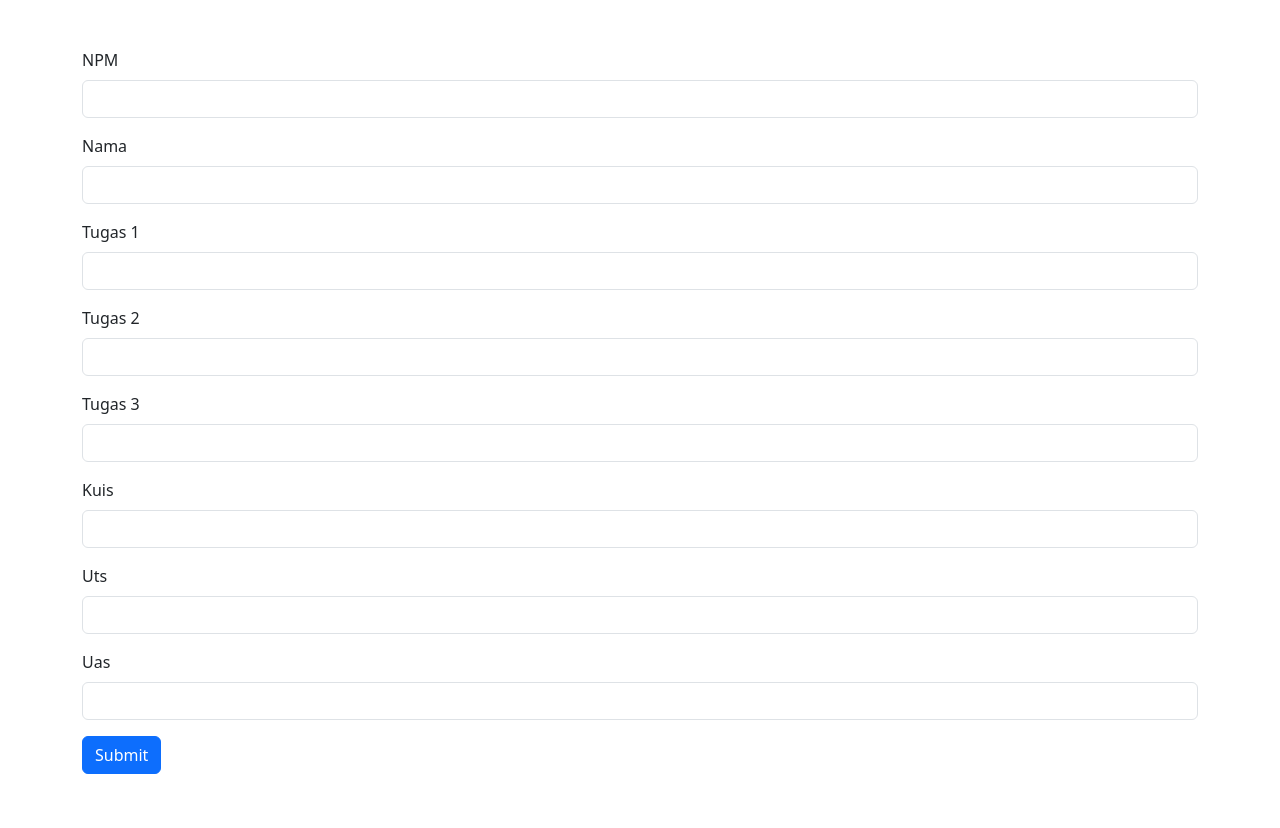
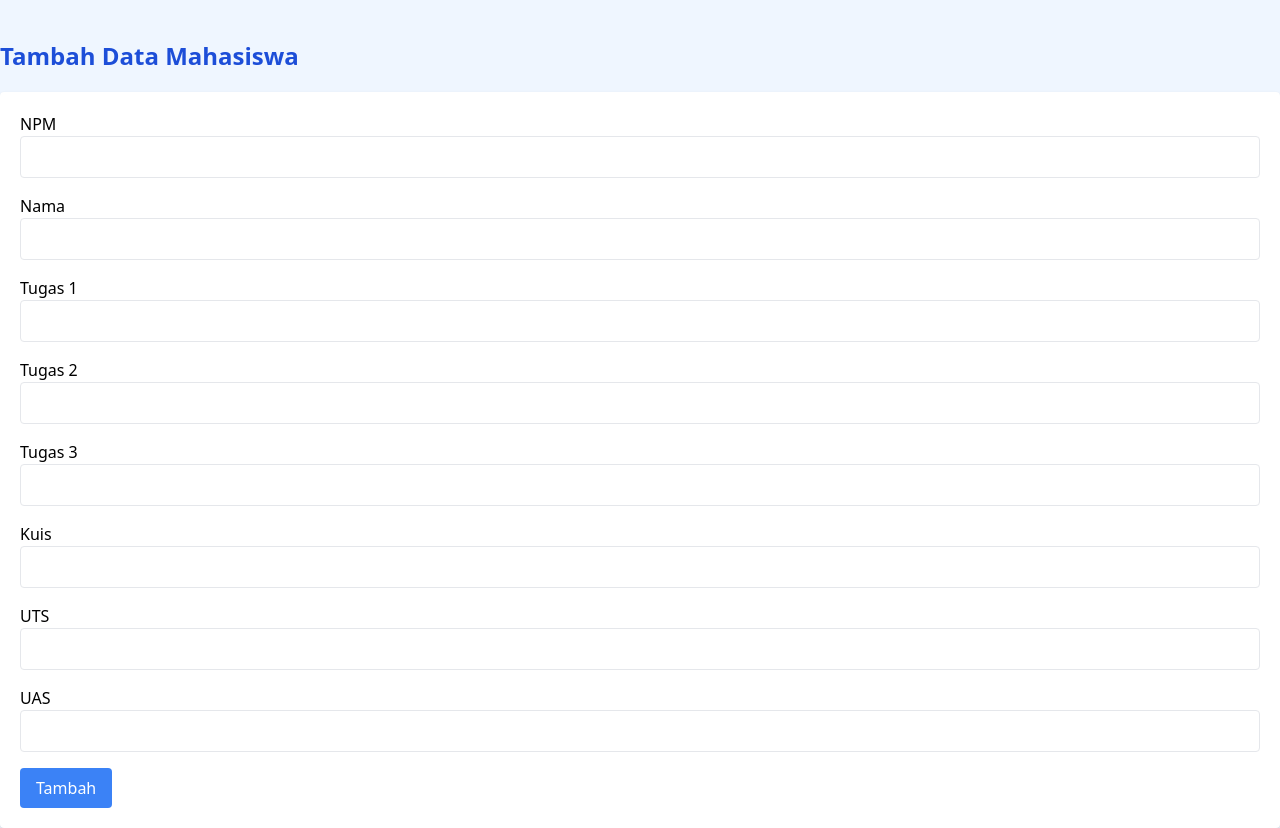
Before and after one commit to Wesly2309/Project-CRUD-Using-PHP-MYSQL, a PHP site: page /create.php in a window 1280 px wide. Before the commit the page ends 774 px from the top, so only its background shows below. Run offline with PHP 8.4, Linux system fonts and the light colour scheme; data that the repository does not hold is empty.

Commit message:
Grand Final Commit

```diff
--- a/config.php
+++ b/config.php
@@ -1,83 +1,72 @@
 <?php
-
-    $server = "localhost";
+$servername = "localhost";
 $username = "root";
 $password = "";
-    $dbName = "universitas";
+$dbname = "universitas";
 
-    $conn = mysqli_connect($server , $username , $password , $dbName);
+$conn = new mysqli($servername, $username, $password, $dbname);
 
-    if(!$conn) {
-        die('Database gagal terhubung');
+if ($conn->connect_error) {
+    die("Connection failed: " . $conn->connect_error);
 }
 
 function query($query) {
     global $conn;
-
-
-        $result = mysqli_query($conn , $query);
+    $result = $conn->query($query);
     $rows = [];
-
-        while($row = mysqli_fetch_assoc($result)){
+    while ($row = $result->fetch_assoc()) {
         $rows[] = $row;
     }
-
     return $rows;
 }
 
-    function add($data) {
+function countMahasiswa($search = '') {
     global $conn;
+    $query = "SELECT COUNT(*) as count FROM mahasiswa WHERE nama LIKE '%$search%' OR npm LIKE '%$search%'";
+    $result = $conn->query($query);
+    $row = $result->fetch_assoc();
+    return $row['count'];
+}
 
-        $npm = $data['npm'];
-        $nama = $data['nama'];
-        $t1 = $data['t1'];
-        $t2 = $data['t2'];
-        $t3 = $data['t3'];
-        $kuis = $data['kuis'];
-        $uts = $data['uts'];
-        $uas = $data['uas'];
+function create($data) {
+    global $conn;
+    $npm = htmlspecialchars($data['npm']);
+    $nama = htmlspecialchars($data['nama']);
+    $t1 = htmlspecialchars($data['t1']);
+    $t2 = htmlspecialchars($data['t2']);
+    $t3 = htmlspecialchars($data['t3']);
+    $kuis = htmlspecialchars($data['kuis']);
+    $uts = htmlspecialchars($data['uts']);
+    $uas = htmlspecialchars($data['uas']);
 
-        $query = "INSERT INTO mahasiswa VALUES( '' ,'$npm' , '$nama' , '$t1' ,'$t2' ,'$t3', '$kuis' , '$uts' , '$uas' )";
+    $query = "INSERT INTO mahasiswa (npm, nama, t1, t2, t3, kuis, uts, uas) VALUES ('$npm', '$nama', '$t1', '$t2', '$t3', '$kuis', '$uts', '$uas')";
 
-        mysqli_query($conn , $query);
+    $conn->query($query);
+    return $conn->affected_rows;
+}
 
-        return mysqli_affected_rows($conn);
+function update($data) {
+    global $conn;
+    $id = htmlspecialchars($data['id']);
+    $npm = htmlspecialchars($data['npm']);
+    $nama = htmlspecialchars($data['nama']);
+    $t1 = htmlspecialchars($data['t1']);
+    $t2 = htmlspecialchars($data['t2']);
+    $t3 = htmlspecialchars($data['t3']);
+    $kuis = htmlspecialchars($data['kuis']);
+    $uts = htmlspecialchars($data['uts']);
+    $uas = htmlspecialchars($data['uas']);
 
+    $query = "UPDATE mahasiswa SET npm = '$npm', nama = '$nama', t1 = '$t1', t2 = '$t2', t3 = '$t3', kuis = '$kuis', uts = '$uts', uas = '$uas' WHERE id = $id";
 
+    $conn->query($query);
+    return $conn->affected_rows;
 }
 
 function delete($id) {
     global $conn;
-
-
     $query = "DELETE FROM mahasiswa WHERE id = $id";
-        mysqli_query($conn , $query);
-
-        return mysqli_affected_rows($conn);
-
+    $conn->query($query);
+    return $conn->affected_rows;
 }
-
-
-    function update($data) {
-        global $conn;
-
-        $id = $_GET['id'];
-        $npm = $data['npm'];
-        $nama = $data['nama'];
-        $t1 = $data['t1'];
-        $t2 = $data['t2'];
-        $t3 = $data['t3'];
-        $kuis = $data['kuis'];
-        $uts = $data['uts'];
-        $uas = $data['uas'];
-
-        $query = "UPDATE mahasiswa SET npm = '$npm' , nama = '$nama' , t1 = '$t1' , t2 = '$t2' ,  t3 = '$t3', kuis = '$kuis' , uts = '$uts' , uas = '$uas' WHERE id = '$id'";
-
-        mysqli_query($conn , $query);
-
-        return mysqli_affected_rows($conn);
-
-    }
-
-
 ?>
--- a/create.php
+++ b/create.php
@@ -1,25 +1,40 @@
 <?php
-
 require 'config.php';
 
-    $mhs = query("SELECT * FROM mahasiswa");
+function add($data) {
+    global $conn;
+    $npm = htmlspecialchars($data['npm']);
+    $nama = htmlspecialchars($data['nama']);
+    $t1 = htmlspecialchars($data['t1']);
+    $t2 = htmlspecialchars($data['t2']);
+    $t3 = htmlspecialchars($data['t3']);
+    $kuis = htmlspecialchars($data['kuis']);
+    $uts = htmlspecialchars($data['uts']);
+    $uas = htmlspecialchars($data['uas']);
 
-    if(isset($_POST['submit'])){
-        if(add($_POST) > 0) {
+    $query = "INSERT INTO mahasiswa
+                (npm, nama, t1, t2, t3, kuis, uts, uas)
+              VALUES
+                ('$npm', '$nama', '$t1', '$t2', '$t3', '$kuis', '$uts', '$uas')";
+
+    mysqli_query($conn, $query);
+
+    return mysqli_affected_rows($conn);
+}
+
+if (isset($_POST['submit'])) {
+    if (add($_POST) > 0) {
         echo "<script>
-                alert('Mahasiswa berhasil ditambahkan!')
-                window.location.href = 'index.php'
+                alert('Mahasiswa berhasil ditambahkan!');
+                window.location.href = 'index.php';
               </script>";
-        }else {
+    } else {
         echo "<script>
-                alert('Mahasiswa tidak berhasil ditambahkan!')
-                window.location.href = 'index.php'
+                alert('Mahasiswa tidak berhasil ditambahkan!');
+                window.location.href = 'index.php';
               </script>";
     }
 }
-
-
-
 ?>
 
 <!doctype html>
@@ -27,49 +42,47 @@
 <head>
     <meta charset="utf-8">
     <meta name="viewport" content="width=device-width, initial-scale=1">
-    <title>Capture Nilai</title>
-    <link href="https://cdn.jsdelivr.net/npm/bootstrap@5.3.2/dist/css/bootstrap.min.css" rel="stylesheet" integrity="sha384-T3c6CoIi6uLrA9TneNEoa7RxnatzjcDSCmG1MXxSR1GAsXEV/Dwwykc2MPK8M2HN" crossorigin="anonymous">
+    <title>Tambah Data Mahasiswa</title>
+    <link href="https://cdn.jsdelivr.net/npm/tailwindcss@2.2.19/dist/tailwind.min.css" rel="stylesheet">
 </head>
-  <body>
-    <div class="container mt-5">
-    <form action="" method="post">
-  <div class="mb-3">
-    <label for="npm" class="form-label">NPM</label>
-    <input type="text" class="form-control" id="npm" name="npm">
+<body class="bg-blue-50">
+<div class="container mx-auto mt-10">
+    <h2 class="text-2xl font-bold mb-5 text-blue-700">Tambah Data Mahasiswa</h2>
+    <form action="" method="post" class="bg-white p-5 rounded shadow">
+        <div class="mb-4">
+            <label for="npm" class="block">NPM</label>
+            <input type="text" id="npm" name="npm" class="border rounded px-4 py-2 w-full" required>
         </div>
-  <div class="mb-3">
-    <label for="nama" class="form-label">Nama</label>
-    <input type="text" class="form-control" id="nama" name="nama">
+        <div class="mb-4">
+            <label for="nama" class="block">Nama</label>
+            <input type="text" id="nama" name="nama" class="border rounded px-4 py-2 w-full" required>
         </div>
-  <div class="mb-3">
-    <label for="t1" class="form-label">Tugas 1</label>
-    <input type="text" class="form-control" id="t1" name="t1">
+        <div class="mb-4">
+            <label for="t1" class="block">Tugas 1</label>
+            <input type="number" id="t1" name="t1" class="border rounded px-4 py-2 w-full" required>
         </div>
-  <div class="mb-3">
-    <label for="t2" class="form-label">Tugas 2</label>
-    <input type="text" class="form-control" id="t2" name="t2">
+        <div class="mb-4">
+            <label for="t2" class="block">Tugas 2</label>
+            <input type="number" id="t2" name="t2" class="border rounded px-4 py-2 w-full" required>
         </div>
-  <div class="mb-3">
-    <label for="t3" class="form-label">Tugas 3</label>
-    <input type="text" class="form-control" id="t3" name="t3">
+        <div class="mb-4">
+            <label for="t3" class="block">Tugas 3</label>
+            <input type="number" id="t3" name="t3" class="border rounded px-4 py-2 w-full" required>
         </div>
-  <div class="mb-3">
-    <label for="kuis" class="form-label">Kuis</label>
-    <input type="text" class="form-control" id="kuis" name="kuis">
+        <div class="mb-4">
+            <label for="kuis" class="block">Kuis</label>
+            <input type="number" id="kuis" name="kuis" class="border rounded px-4 py-2 w-full" required>
         </div>
-  <div class="mb-3">
-    <label for="uts" class="form-label">Uts</label>
-    <input type="text" class="form-control" id="uts" name="uts">
+        <div class="mb-4">
+            <label for="uts" class="block">UTS</label>
+            <input type="number" id="uts" name="uts" class="border rounded px-4 py-2 w-full" required>
         </div>
-  <div class="mb-3">
-    <label for="uas" class="form-label">Uas</label>
-    <input type="text" class="form-control" id="uas" name="uas">
+        <div class="mb-4">
+            <label for="uas" class="block">UAS</label>
+            <input type="number" id="uas" name="uas" class="border rounded px-4 py-2 w-full" required>
         </div>
-
-
-  <button type="submit" class="btn btn-primary" name="submit">Submit</button>
+        <button type="submit" name="submit" class="bg-blue-500 text-white px-4 py-2 rounded">Tambah</button>
     </form>
 </div>
-  <script src="https://cdn.jsdelivr.net/npm/bootstrap@5.3.2/dist/js/bootstrap.bundle.min.js" integrity="sha384-C6RzsynM9kWDrMNeT87bh95OGNyZPhcTNXj1NW7RuBCsyN/o0jlpcV8Qyq46cDfL" crossorigin="anonymous"></script>
 </body>
 </html>
```
Also changed, not shown: delete.php (+7 -12 lines), functions.php (added, +68 -0 lines), index.php (+81 -48 lines), update.php (+40 -50 lines). Lines whose indentation alone changed are shown as unchanged.
